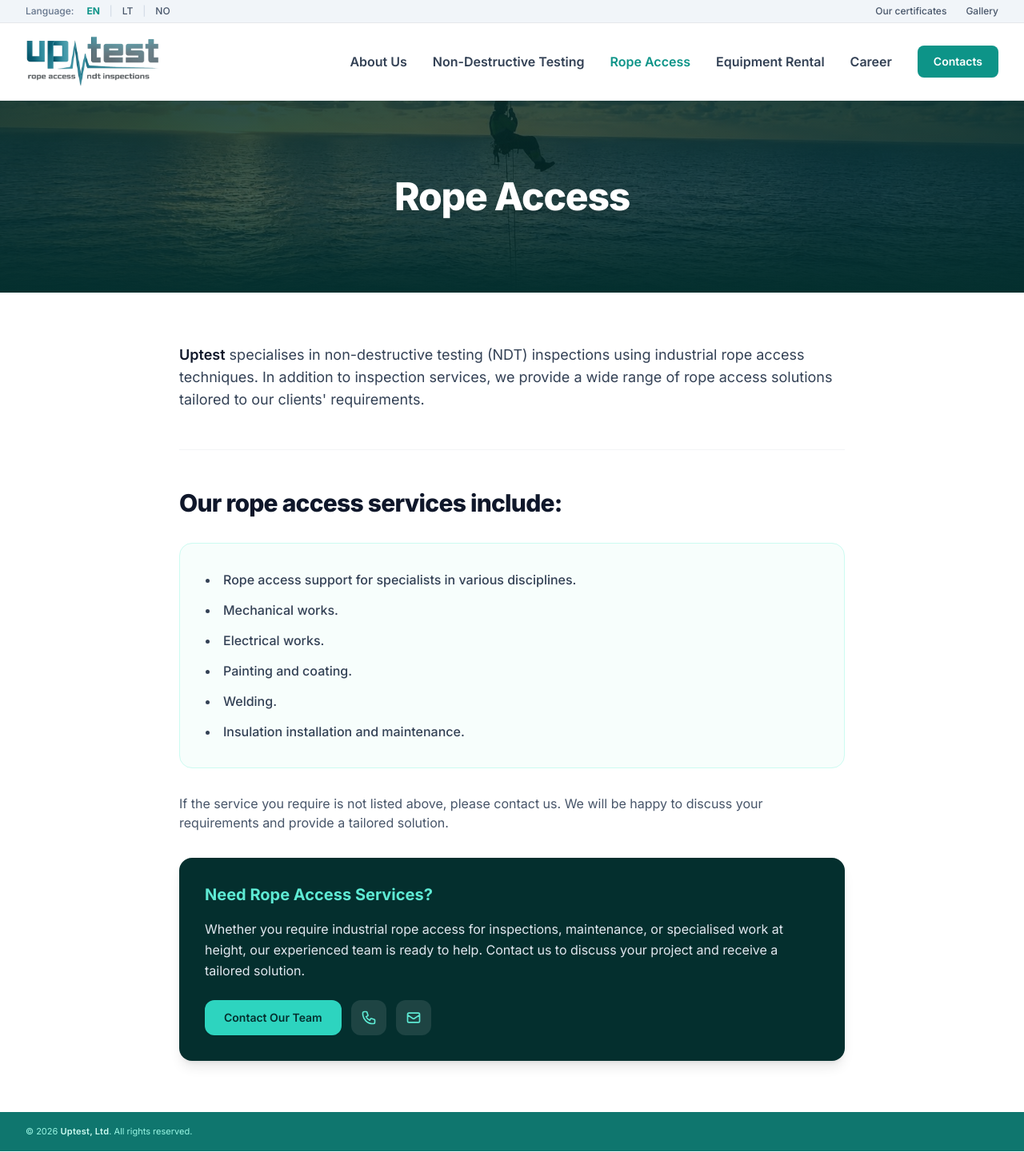
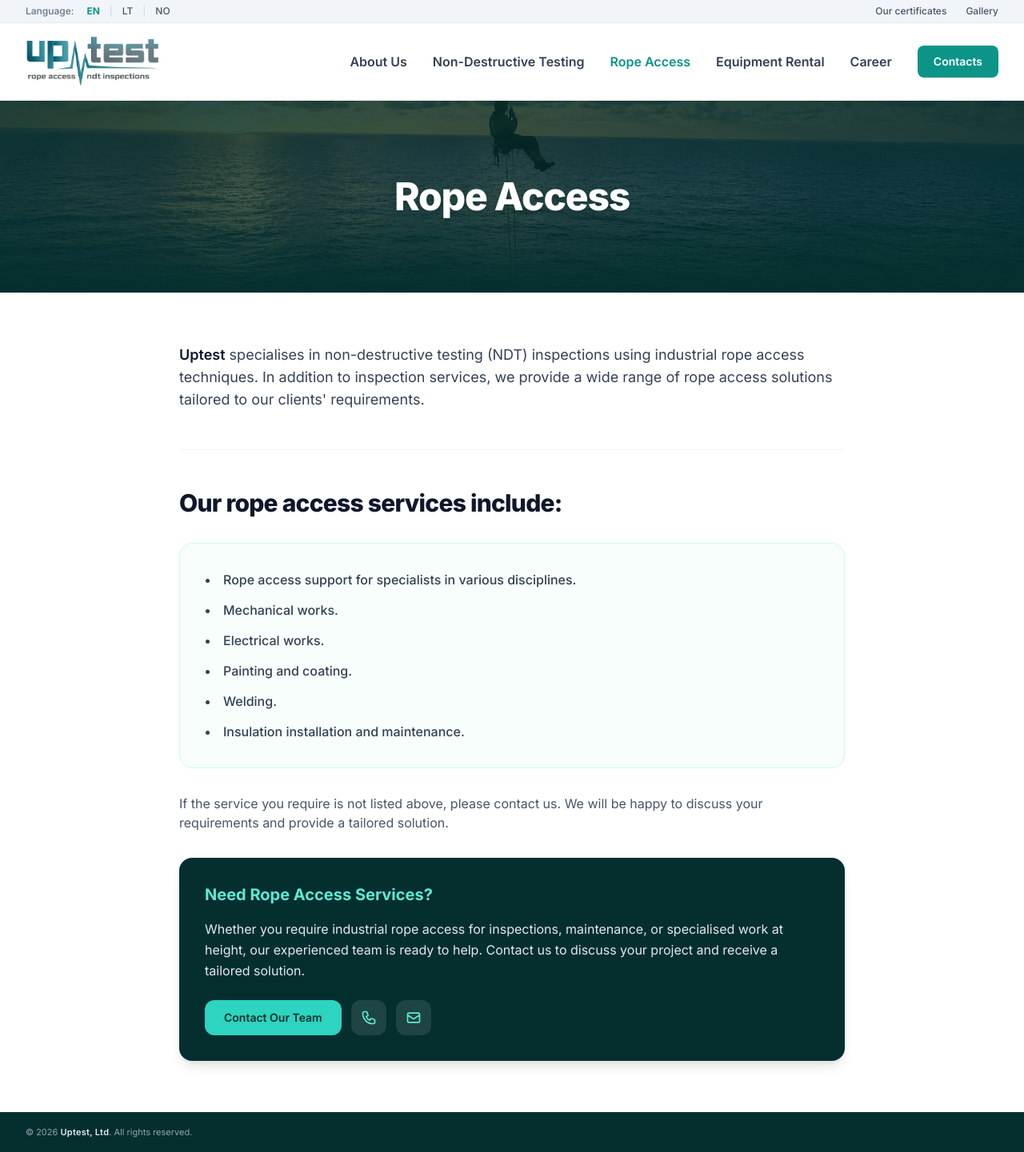
Before and after one commit to mruslys/uptest.no, a Jekyll site: the page built from rope-access/index.html, in a window 1280 px wide. Shown: the whole page at 80% size. Built offline with Jekyll 4.4.1, drawn with Linux system fonts in a browser that asks for light colours; nearby versions of some CDN libraries.

Commit message:
Update footer.html

```diff
--- a/_includes/footer.html
+++ b/_includes/footer.html
@@ -1,17 +1,17 @@
 <!-- Footer -->
-<footer class="bg-brand-700 py-3 sm:py-4 relative z-30 shadow-sm mt-auto">
+<footer class="bg-brand-950 py-3 sm:py-4 relative z-30 border-t border-brand-900/50 shadow-sm mt-auto">
     <div class="max-w-7xl mx-auto px-4 sm:px-6 lg:px-8 flex flex-col sm:flex-row justify-between items-center gap-2 sm:gap-4 text-center sm:text-left">
 
-        <p class="text-[11px] text-brand-200 font-normal">
-            © 2026 <strong class="text-brand-100 font-semibold tracking-wide">{{ data.common[page.lang].company }}</strong>. {{ data.common[page.lang].rights }}
+        <p class="text-[11px] text-slate-400 font-normal">
+            © 2026 <strong class="text-slate-200 font-semibold tracking-wide">{{ data.common[page.lang].company }}</strong>. {{ data.common[page.lang].rights }}
         </p>
 
-        <div class="flex hidden items-center gap-1.5 text-[11px] text-brand-300">
+        <div class="hidden items-center gap-1.5 text-[11px] text-slate-400">
             <span class="font-light">{{ data.common[page.lang].rebuilt_by }}</span>
-            <a href="https://æx7.com" target="_blank" rel="noopener noreferrer" class="text-brand-600 hover:text-brand-700 transition-colors font-semibold tracking-wide">
+            <a href="https://æx7.com" target="_blank" rel="noopener noreferrer" class="text-brand-400 hover:text-brand-300 transition-colors font-semibold tracking-wide">
                 Æx7
             </a>
-            [<a href="https://uptest.no" target="_blank" rel="noopener noreferrer" class="text-brand-600 hover:text-brand-700 transition-colors font-semibold tracking-wide">
+            [<a href="https://uptest.no" target="_blank" rel="noopener noreferrer" class="text-brand-400 hover:text-brand-300 transition-colors font-semibold tracking-wide">
                 {{ data.common[page.lang].old_version }}
             </a>]
         </div>
```
